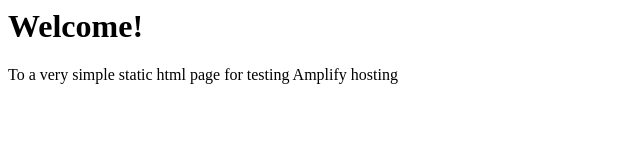
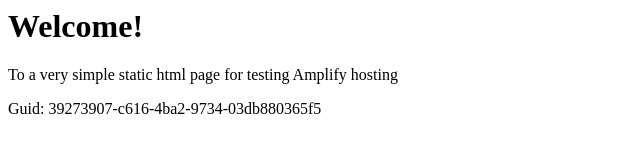
Before and after one commit to aws-aemilia-lhr/Github-PR-Commit-Integration-Test-DoNotTouch-GitHubAutoBuildCanaryTest-v1-preprod-eu-west-2, a website: page src/index.html in a window 1280 px wide. Shown: the whole page, without its empty margins (0-640 px from the left). Drawn offline with Linux system fonts and the light colour scheme.

Commit message:
commit from integ tests

```diff
--- a/src/index.html
+++ b/src/index.html
@@ -1,3 +1,5 @@
+
+
 <html lang="en">
 
 <head>
@@ -10,6 +12,6 @@
 <body>
     <h1>Welcome!</h1>
     <p>To a very simple static html page for testing Amplify hosting</p>
-</body>
+    <p>Guid: 39273907-c616-4ba2-9734-03db880365f5</p></body>
 
 </html>
```
